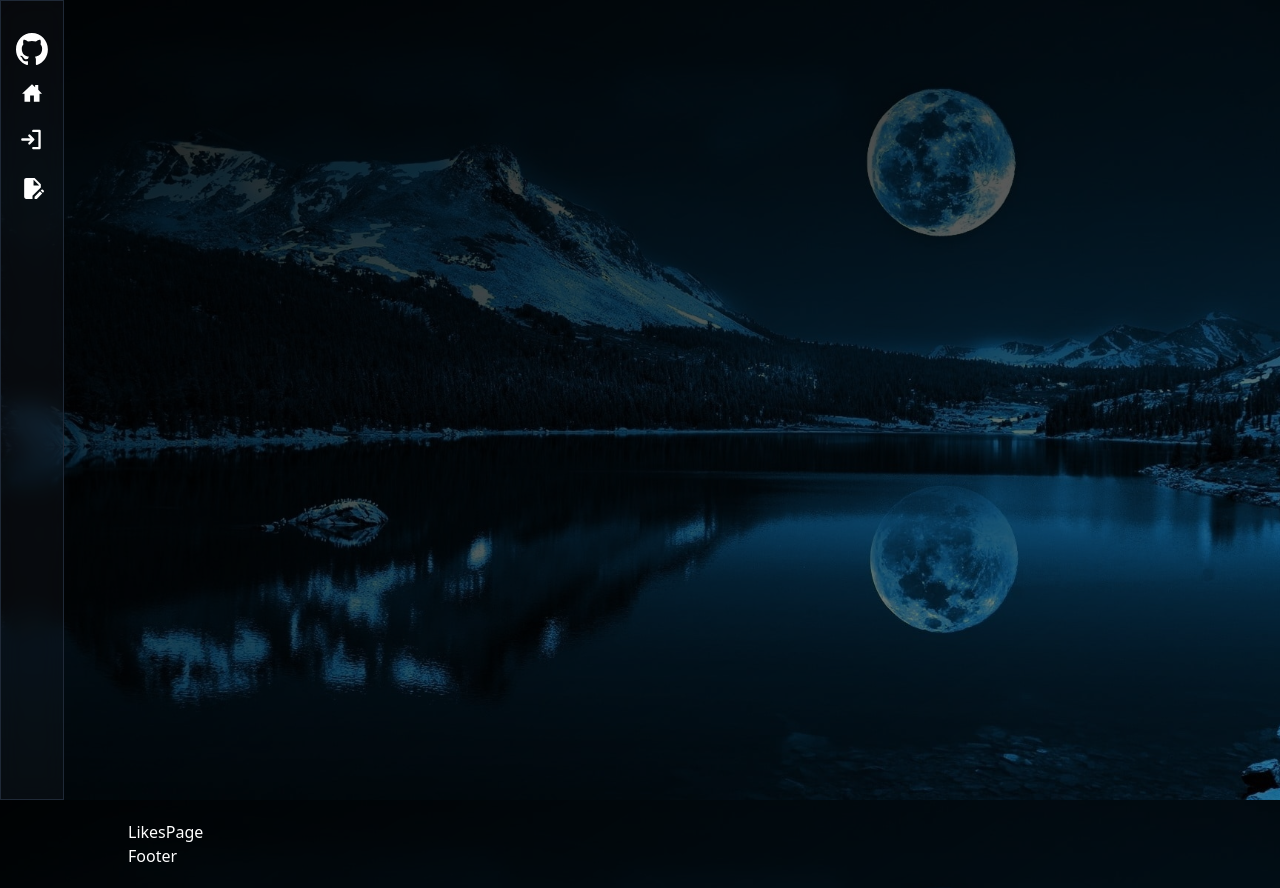
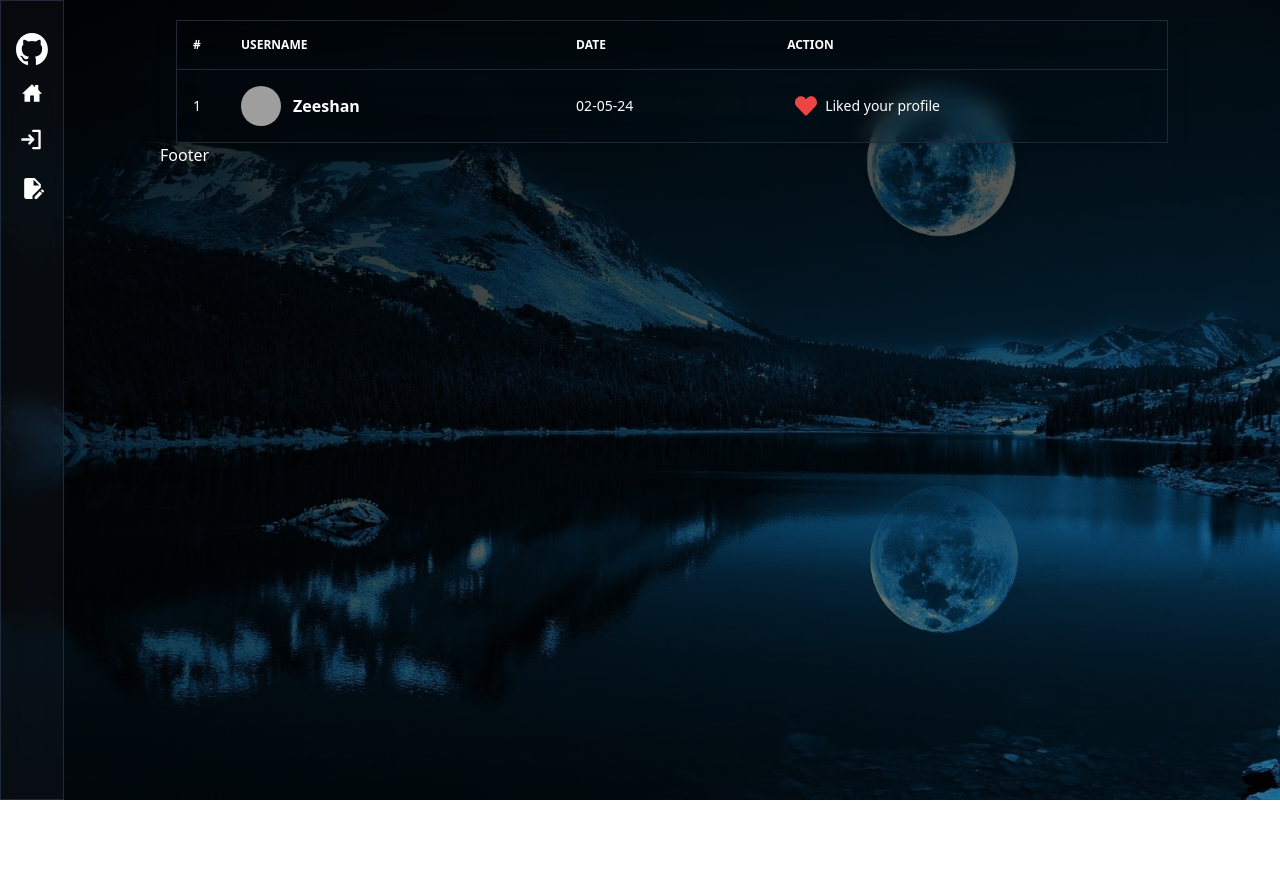
Before and after one commit to ZeeshanMukhtar1/GitHub-Lite, a React (Vite) app in the folder client/: page /likes in a window 1280 px wide. After the commit the page ends 800 px from the top, so only its background shows below. Built offline with nearby package versions, Linux system fonts and the light colour scheme; grey boxes are pictures that could not be loaded.

Commit message:
💄  ExplorePage.jsx, LikesPage.jsx, and LoginPage.jsx

```diff
--- a/client/src/App.jsx
+++ b/client/src/App.jsx
@@ -9,7 +9,7 @@ import SignUpPage from './pages/SignupPage';
 
 function App() {
   return (
-    <div className="fle">
+    <div className="flex">
       <Sidebar />
       <div className="flex-1 max-w-5xl mx-auto my-5 text-white transition-all duration-300">
         <Routes>
--- a/client/src/pages/ExplorePage.jsx
+++ b/client/src/pages/ExplorePage.jsx
@@ -1,7 +1,40 @@
-import React from 'react';
-
 const ExplorePage = () => {
-  return <div>ExplorePage</div>;
+  return (
+    <div className="px-4">
+      <div className="max-w-2xl p-4 mx-auto rounded-md bg-glass">
+        <h1 className="text-xl font-bold text-center">
+          Explore Popular Repositories
+        </h1>
+        <div className="flex flex-wrap justify-center gap-2 my-2">
+          <img
+            src="/javascript.svg"
+            alt="JavaScript"
+            className="cursor-pointer h-11 sm:h-20"
+          />
+          <img
+            src="/typescript.svg"
+            alt="TypeScript logo"
+            className="cursor-pointer h-11 sm:h-20"
+          />
+          <img
+            src="/c++.svg"
+            alt="C++ logo"
+            className="cursor-pointer h-11 sm:h-20"
+          />
+          <img
+            src="/python.svg"
+            alt="Python logo"
+            className="cursor-pointer h-11 sm:h-20"
+          />
+          <img
+            src="/java.svg"
+            alt="Java logo"
+            className="cursor-pointer h-11 sm:h-20"
+          />
+        </div>
+      </div>
+    </div>
+  );
 };
 
 export default ExplorePage;
--- a/client/src/pages/LikesPage.jsx
+++ b/client/src/pages/LikesPage.jsx
@@ -1,7 +1,59 @@
-import React from 'react';
+import { FaHeart } from 'react-icons/fa';
 
 const LikesPage = () => {
-  return <div>LikesPage</div>;
+  return (
+    <div className="relative px-4 overflow-x-auto rounded-lg shadow-md">
+      <table className="w-full overflow-hidden text-sm text-left rtl:text-right bg-glass">
+        <thead className="text-xs uppercase bg-glass">
+          <tr>
+            <th scope="col" className="p-4">
+              <div className="flex items-center">#</div>
+            </th>
+            <th scope="col" className="px-6 py-3">
+              Username
+            </th>
+            <th scope="col" className="px-6 py-3">
+              Date
+            </th>
+            <th scope="col" className="px-6 py-3">
+              Action
+            </th>
+          </tr>
+        </thead>
+        <tbody>
+          <tr className="border-b bg-glass">
+            <td className="w-4 p-4">
+              <div className="flex items-center">
+                <span>1</span>
+              </div>
+            </td>
+            <th
+              scope="row"
+              className="flex items-center px-6 py-4 whitespace-nowrap "
+            >
+              <img
+                className="w-10 h-10 rounded-full"
+                src={
+                  'https://ps.w.org/user-avatar-reloaded/assets/icon-256x256.png?rev=2540745'
+                }
+                alt="user image"
+              />
+              <div className="ps-3">
+                <div className="text-base font-semibold">Zeeshan</div>
+              </div>
+            </th>
+            <td className="px-6 py-4">02-05-24</td>
+            <td className="px-6 py-4">
+              <div className="flex items-center">
+                <FaHeart size={22} className="mx-2 text-red-500" />
+                Liked your profile
+              </div>
+            </td>
+          </tr>
+        </tbody>
+      </table>
+    </div>
+  );
 };
 
 export default LikesPage;
--- a/client/src/pages/LoginPage.jsx
+++ b/client/src/pages/LoginPage.jsx
@@ -1,7 +1,36 @@
-import React from 'react';
+import { FaGithub } from 'react-icons/fa';
+import { Link } from 'react-router-dom';
 
 const LoginPage = () => {
-  return <div className="text-white">LoginPage</div>;
+  return (
+    <div className="flex flex-col items-center justify-center h-screen px-6 py-8 mx-auto lg:py-0">
+      <div className="w-full rounded-lg shadow bg-glass md:mt-0 sm:max-w-md xl:p-0">
+        <div className="p-6 space-y-4 md:space-y-6 sm:p-8">
+          <h1 className="text-xl font-bold text-center md:text-2xl">
+            Login to your account
+          </h1>
+          <button
+            type="button"
+            className="text-white bg-[#24292F] hover:bg-[#24292F]/90 focus:ring-4
+						focus:outline-none focus:ring-[#24292F]/50
+              font-medium rounded-lg flex gap-2 p-2 items-center w-full text-center justify-center"
+          >
+            <FaGithub className="w-5 h-5" />
+            Login with Github
+          </button>
+          <p className="text-sm font-light text-gray-500">
+            {"Don't"} have an account?{' '}
+            <Link
+              to="/signup"
+              className="font-medium text-blue-600 text-primary-600 hover:underline"
+            >
+              Sign Up
+            </Link>
+          </p>
+        </div>
+      </div>
+    </div>
+  );
 };
 
 export default LoginPage;
```
